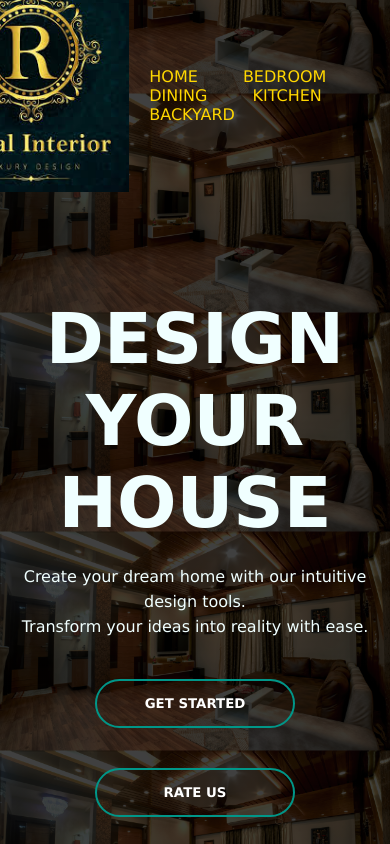
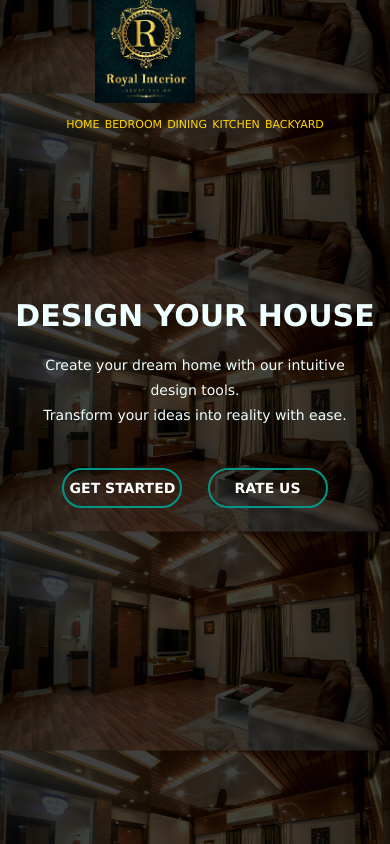
Before and after one commit to KimaniImmaculate/Interior-design-simple-website, a plain HTML site: page index.html in a window 390 px wide. Drawn offline with Linux system fonts and the light colour scheme.

Commit message:
responsiveness

```diff
--- a/style.css
+++ b/style.css
@@ -9,6 +9,7 @@
     background-image: linear-gradient(rgba(0,0,0,0.75),rgba(0,0,0,0.75)),url(background.jpg);
     background-size: contain;
     background-position: center;
+
 }
 .navbar{
     width: 85%;
@@ -102,3 +103,46 @@ button:hover span{
 button:hover{
     border: none;
 }
+@media (max-width: 768px) {
+    .logo {
+        margin-top: -10px; /* Adjusted logo size for smaller screens */
+    }
+    .content h1 {
+        font-size: 40px;
+    }
+    .content p {
+        padding: 0 20px;
+    }
+    button {
+        width: 150px;
+    }
+}
+
+@media (max-width: 480px) {
+    .logo {
+        width: 100px; /* Further reduced logo size for smaller screens */
+    }
+    .navbar {
+        flex-direction: column;
+        align-items: center;
+    }
+    .navbar ul {
+        margin: 10px 0;
+    }
+    .navbar ul li {
+        margin: 5px 0;
+        display: inline-block;
+        font-size: 11px;
+    }
+    .content h1 {
+        font-size: 30px;
+    }
+    .content p {
+        font-size: 14px;
+    }
+    button {
+        width: 120px;
+        padding: 10px 0;
+        font-size: 14px;
+    }
+}
```
